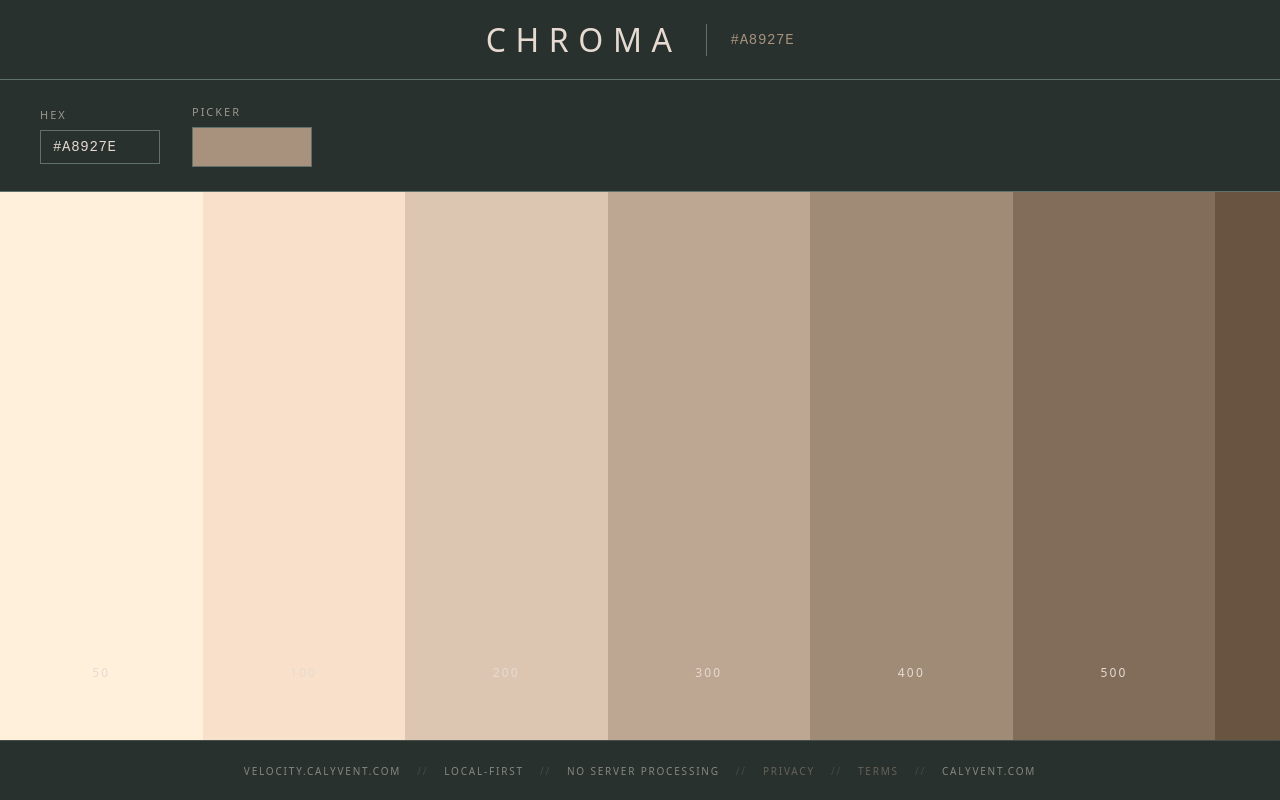
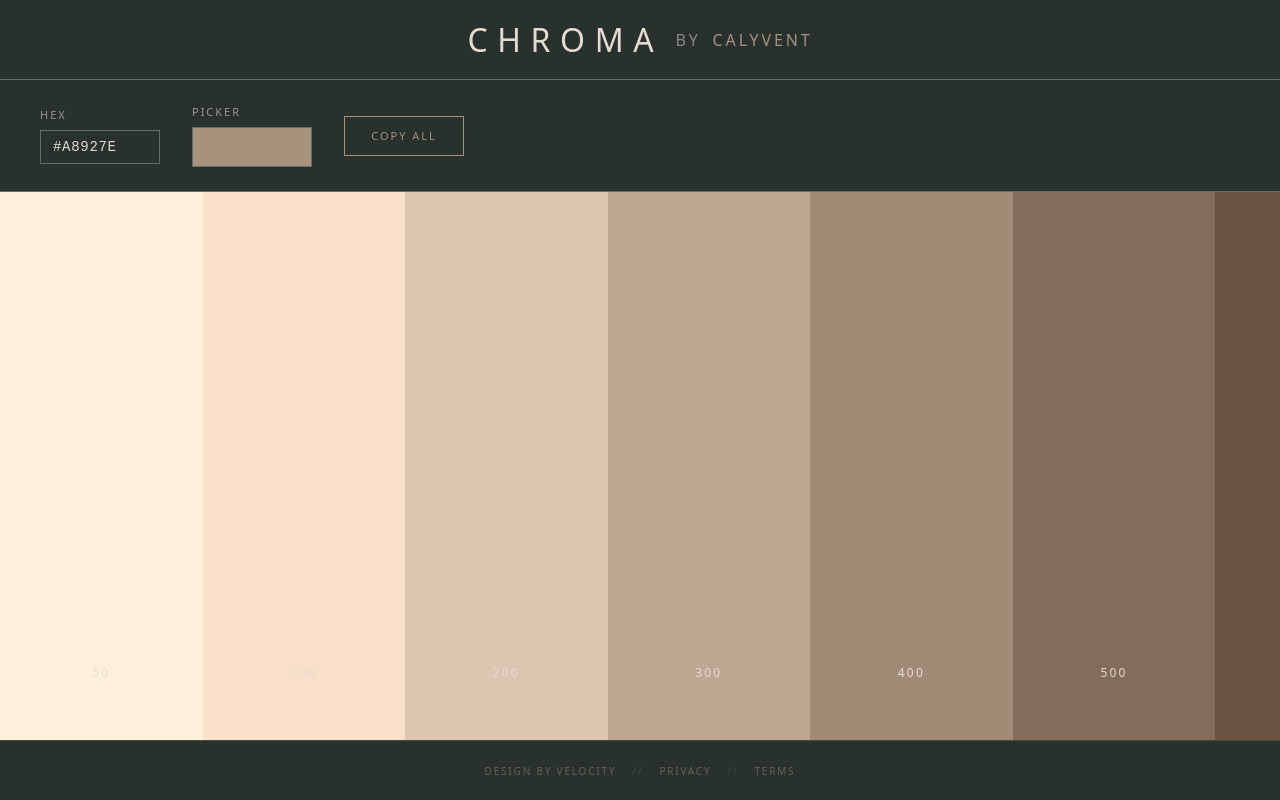
Before and after one commit to BenGurWaves/chroma-calyvent, a React (Vite) app: page / in a window 1280 px wide. Built offline with nearby package versions, Linux system fonts and the light colour scheme.

Commit message:
Redesign header/footer, add loader, copy all button, fix layout

```diff
--- a/src/App.css
+++ b/src/App.css
@@ -19,7 +19,7 @@
 .logo-container {
   display: flex;
   align-items: center;
-  gap: 24px;
+  gap: 12px;
 }
 
 .logo {
@@ -32,18 +32,28 @@
   text-transform: uppercase;
 }
 
-.logo-divider {
-  width: 1px;
-  height: 32px;
-  background: var(--rule);
+.logo-by {
+  font-family: var(--interface);
+  font-size: 16px;
+  letter-spacing: 0.18em;
+  color: var(--parchment-rose);
+  opacity: 0.5;
+  text-transform: uppercase;
 }
 
-.logo-value {
-  font-family: var(--mono);
-  font-size: 14px;
-  letter-spacing: 0.05em;
+.logo-calyvent {
+  font-family: var(--display);
+  font-size: 16px;
+  font-weight: 300;
+  letter-spacing: 0.18em;
   color: var(--muted-ochre);
-  text-transform: none;
+  text-decoration: none;
+  text-transform: uppercase;
+  transition: opacity 0.2s;
+}
+
+.logo-calyvent:hover {
+  opacity: 0.8;
 }
 
 .control-deck {
@@ -105,11 +115,60 @@
   border: none;
 }
 
+.copy-all-btn {
+  width: 120px;
+  height: 40px;
+  background: transparent;
+  border: 1px solid var(--muted-ochre);
+  color: var(--muted-ochre);
+  font-family: var(--interface);
+  font-size: 11px;
+  letter-spacing: 0.18em;
+  text-transform: uppercase;
+  cursor: pointer;
+  transition: all 0.2s;
+}
+
+.copy-all-btn:hover {
+  background: var(--muted-ochre);
+  color: var(--canvas-base);
+}
+
+.loader {
+  position: fixed;
+  top: 0;
+  left: 0;
+  width: 100%;
+  height: 100vh;
+  background: var(--canvas-base);
+  display: flex;
+  align-items: center;
+  justify-content: center;
+  z-index: 1000;
+}
+
+.loader-text {
+  font-family: var(--display);
+  font-size: 48px;
+  font-weight: 300;
+  letter-spacing: 0.3em;
+  color: var(--parchment-rose);
+  text-transform: uppercase;
+  animation: fadeOut 0.5s ease-out 1.5s forwards;
+}
+
+@keyframes fadeOut {
+  to {
+    opacity: 0;
+  }
+}
+
 .spectrum-wall {
   flex: 1;
   display: flex;
   width: 100%;
   overflow: hidden;
+  min-height: 0;
 }
 
 .color-column {
--- a/src/App.jsx
+++ b/src/App.jsx
@@ -79,6 +79,7 @@ function App() {
   const [oklch, setOklch] = useState({ L: 0.55, C: 0.14, H: 45 })
   const [scale, setScale] = useState({})
   const [copySuccess, setCopySuccess] = useState('')
+  const [isLoading, setIsLoading] = useState(true)
 
   useEffect(() => {
     const parsed = hexToOklch(hexInput)
@@ -86,6 +87,11 @@ function App() {
     const generatedScale = generateScale(parsed.L, parsed.C, parsed.H)
     setScale(generatedScale)
   }, [hexInput])
+
+  useEffect(() => {
+    const timer = setTimeout(() => setIsLoading(false), 2000)
+    return () => clearTimeout(timer)
+  }, [])
 
   const handleHexChange = (e) => {
     const value = e.target.value
@@ -111,15 +117,36 @@ function App() {
     }
   }
 
+  const handleCopyAll = async () => {
+    try {
+      const allColors = Object.values(scale).map(c => c.oklch).join('\n')
+      await navigator.clipboard.writeText(allColors)
+      setCopySuccess('ALL COPIED')
+      setTimeout(() => setCopySuccess(''), 1500)
+    } catch (err) {
+      console.error('Failed to copy all:', err)
+    }
+  }
+
   const steps = ['50', '100', '200', '300', '400', '500', '600', '700', '800', '900', '950']
+
+  if (isLoading) {
+    return (
+      <div className="chroma-app">
+        <div className="loader">
+          <div className="loader-text">CHROMA</div>
+        </div>
+      </div>
+    )
+  }
 
   return (
     <div className="chroma-app">
       <header className="top-bar">
         <div className="logo-container">
           <h1 className="logo">CHROMA</h1>
-          <div className="logo-divider"></div>
-          <div className="logo-value">{hexInput}</div>
+          <span className="logo-by"> by </span>
+          <a href="https://calyvent.com" target="_blank" rel="noopener" className="logo-calyvent">CALYVENT</a>
         </div>
       </header>
 
@@ -142,6 +169,9 @@ function App() {
             onChange={handleColorPicker}
             className="color-picker"
           />
+        </div>
+        <div className="control-group">
+          <button onClick={handleCopyAll} className="copy-all-btn">COPY ALL</button>
         </div>
       </div>
 
@@ -167,17 +197,11 @@ function App() {
       </main>
 
       <footer className="attribution">
-        <span>VELOCITY.CALYVENT.COM</span>
-        <span className="divider">//</span>
-        <span>LOCAL-FIRST</span>
-        <span className="divider">//</span>
-        <span>NO SERVER PROCESSING</span>
+        <a href="https://velocity.calyvent.com" target="_blank" rel="noopener" className="footer-link">DESIGN BY VELOCITY</a>
         <span className="divider">//</span>
         <a href="/privacy.html" className="footer-link">PRIVACY</a>
         <span className="divider">//</span>
         <a href="/terms.html" className="footer-link">TERMS</a>
-        <span className="divider">//</span>
-        <span>CALYVENT.COM</span>
       </footer>
 
       {copySuccess && (
```
